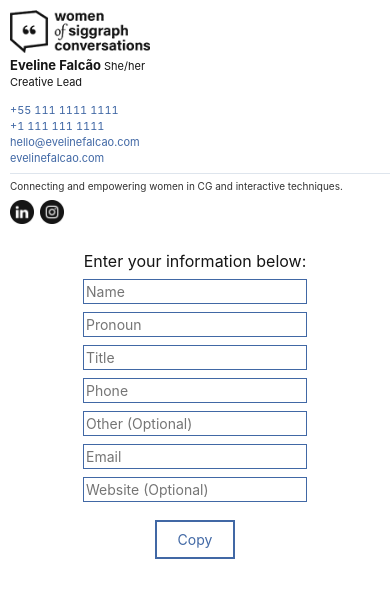
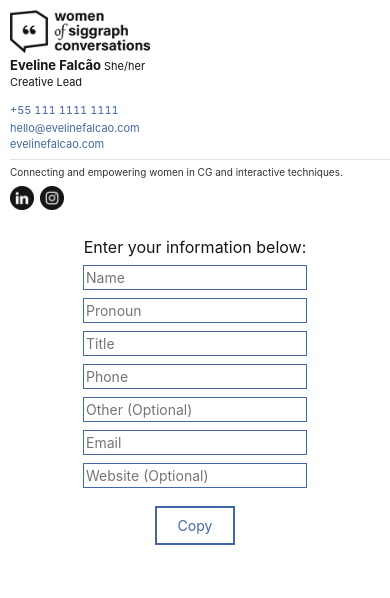
Before and after one commit to evefalcao/woscSignature, a plain HTML site: page index.html in a window 390 px wide. Drawn offline with Linux system fonts and the light colour scheme.

Commit message:
remove the second optional phone number

```diff
--- a/index.html
+++ b/index.html
@@ -213,7 +213,7 @@
             <!-- INFO 2 -->
             <tr>
                 <td class="signature__info-item signature__link text-color-link">
-                    <span id="output-other" class="signature__link-wrapper text-color-link-wrapper">+1 111 111 1111</span>
+                    <span id="output-other" class="signature__link-wrapper text-color-link-wrapper"></span>
                 </td>
             </tr>
 
```
